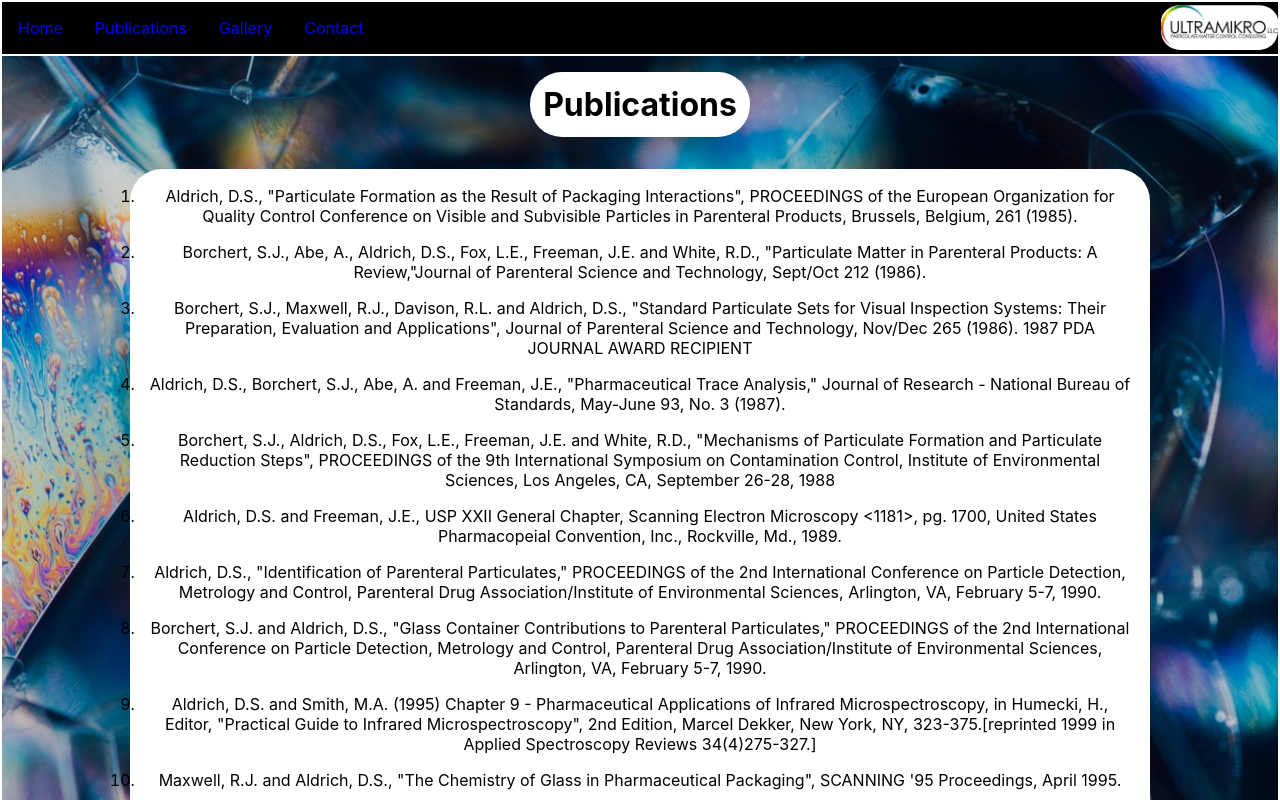
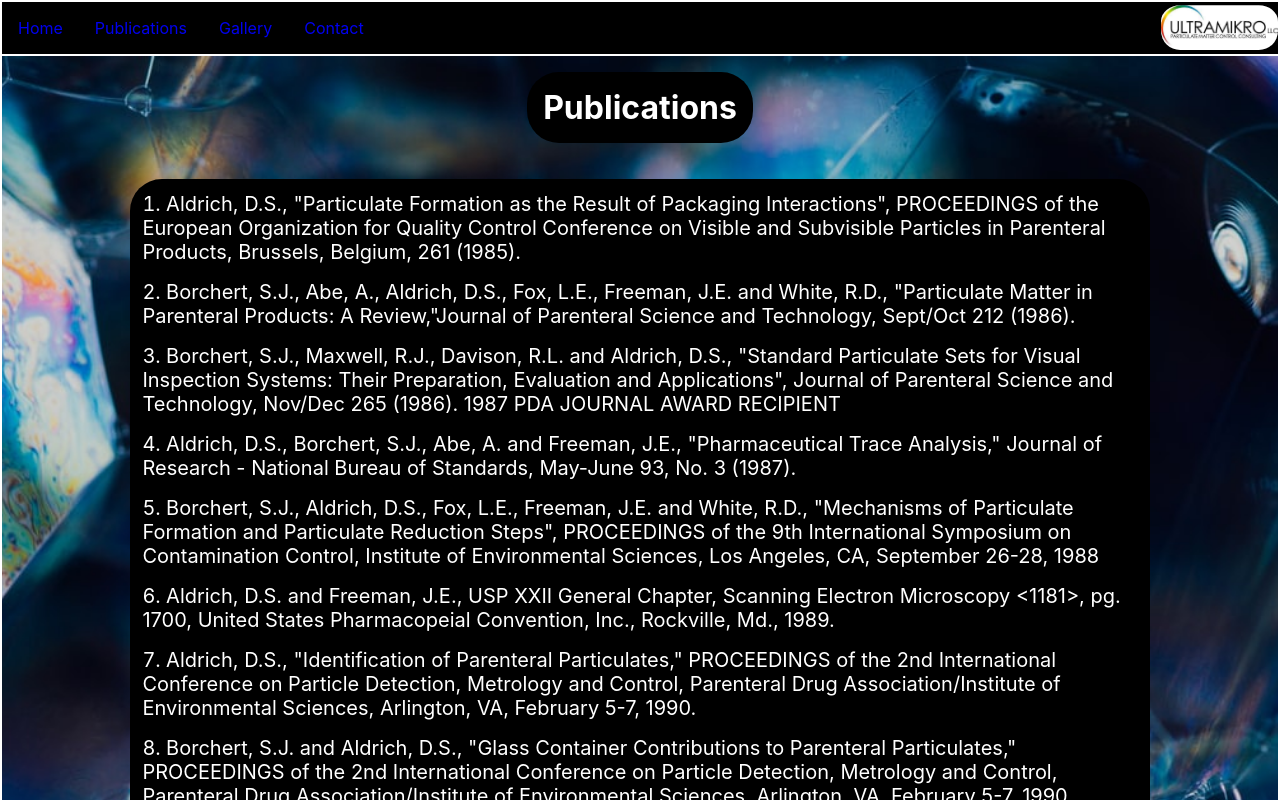
Before and after one commit to meloegel/ultraMikro, a React (Create React App) app: page /publications in a window 1280 px wide. Shown: the top 800 px of the page. Built offline with nearby package versions, Linux system fonts and the light colour scheme.

Commit message:
fixed address updated publications page

```diff
--- a/src/App.css
+++ b/src/App.css
@@ -112,22 +112,24 @@ body {
   display: inline-block;
 }
 .pubList li {
-  padding: 0.5rem;
+  margin-bottom: 1rem;
 }
 .pubTitle {
   text-align: center;
-  background-color: white;
-  color: black;
+  background-color: black;
+  color: white;
   width: auto;
-  padding: 0.8rem;
+  padding: 1rem;
   margin: 1rem auto;
   border-radius: 2rem;
 }
 ol {
-  background-color: white;
-  color: black;
+  background-color: black;
+  color: white;
   border-radius: 2rem;
-  padding: 0.6rem;
+  padding: 0.8rem;
+  list-style-position: inside;
+  text-align: left;
 }
 
 /* ||| Gallery Page ||| */
@@ -265,7 +267,7 @@ h3 {
 @media only screen and (max-width: 1600px) {
   /* ||| Publications ||| */
   .pubList {
-    font-size: 1rem;
+    font-size: 1.25rem;
   }
 }
 
--- a/src/components/Contact.js
+++ b/src/components/Contact.js
@@ -13,7 +13,7 @@ const Contact = () => {
                 <h2>Contact Information</h2>
                 <div className='addrDiv'>
                     <h3>Address:</h3>
-                    <address>11133 ED Avenue <br></br>
+                    <address>11333 E.D Avenue <br></br>
                         Richland, MI 49083</address>
                 </div>
                 <p className='contactPhone'>Business phone/fax: (269)629-4995</p>
```
